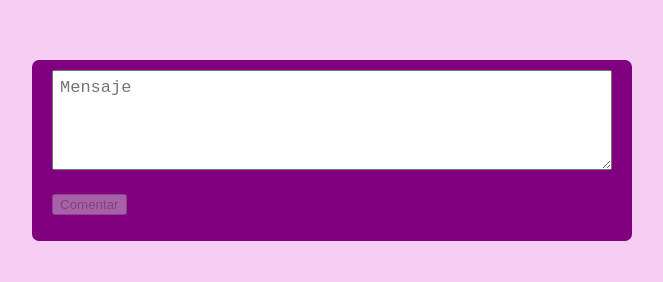
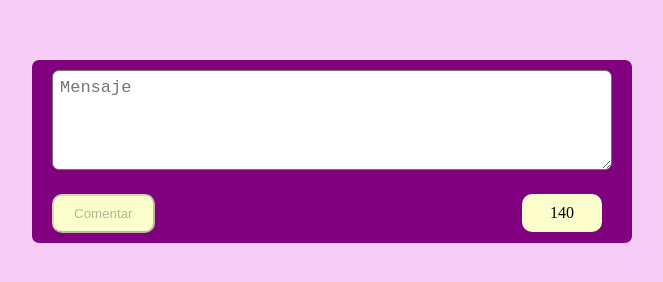
Before and after one commit to erikarossani/textarea-js, a plain HTML site: page index.html in a window 1280 px wide. Shown: the whole page, without its empty margins (66-729 px from the left). Drawn offline with Linux system fonts and the light colour scheme.

Commit message:
contador

```diff
--- a/css/style.css
+++ b/css/style.css
@@ -5,7 +5,7 @@ body{
 	 width: 600px;
      margin: auto;
      margin-left: 90px;
-     margin-top: 15px;
+     margin-top: 10px;
      border: 1px solid purple;
      padding: 10px 20px;
      box-sizing: border-box;
@@ -30,13 +30,27 @@ textarea{
      margin-bottom: 20px;
      padding: 7px;
      box-sizing: border-box;
+     border-radius: 7px;
      font-size: 17px;
      min-height: 100px;
      max-height: 200px;
      max-width: 100%;
 }
 
-.button{
-     background: #000033;
-     color: #c0c0c0;
+button{
+     background: #FCFFCC;
+     padding : 10px 20px;
+     border-radius: 10px;
+
 }
+p{
+    background: #FCFFCC;
+	width: 60px;
+	text-align: center;
+	position: relative;
+	left: 580px;
+	top: -65px;
+	padding : 10px 10px;
+    border-radius: 10px;
+
+}
--- a/index.html
+++ b/index.html
@@ -7,10 +7,10 @@
 <body>
 <section>
 	   	 <form action="#" id="form">
-         <textarea name="mensaje" placeholder="Mensaje" id="texto" type ="text"></textarea>
-<button type="submit" id="resultado" name="comentar">Comentar</button>
-<p id="contar"></p>
+         <textarea name="mensaje" placeholder="Mensaje" id="texto" type ="text" ></textarea>
+         <button type="submit" id="resultado" name="comentar">Comentar</button>
 </form>
+<p id="contar">140</p>
 <div id="comentario"></div>
 </section>
 <script type="text/javascript" src="js/app.js"></script>
--- a/js/app.js
+++ b/js/app.js
@@ -2,6 +2,7 @@ window.addEventListener("load", function() {
 	var boton = document.getElementById("resultado");
   boton.disabled =true;
   var textArea = document.getElementById("texto");
+  var contar = document.getElementById("contar");
 
 	boton.addEventListener("click", function(e){
 		e.preventDefault();
@@ -14,14 +15,22 @@ window.addEventListener("load", function() {
     });
     function agregarMensaje(texto){
         var nuevoItem = document.createElement("div");
-        nuevoItem.classList.add("texto")
+        nuevoItem.classList.add("texto");
         nuevoItem.innerHTML =texto;
 
        var lista = document.getElementById("comentario");
        lista.insertBefore(nuevoItem, comentario.childNodes[0]);
        document.getElementById("texto").value = "";
     }
+
     textArea.addEventListener("keydown", function(){
       boton.disabled=false;
+
      });
+    textArea.addEventListener("keyup", function(){
+      var longitud = 140;
+      var caracter = textArea.value.length;
+      contar.innerText = longitud - caracter;
+     });
+
 });
```
